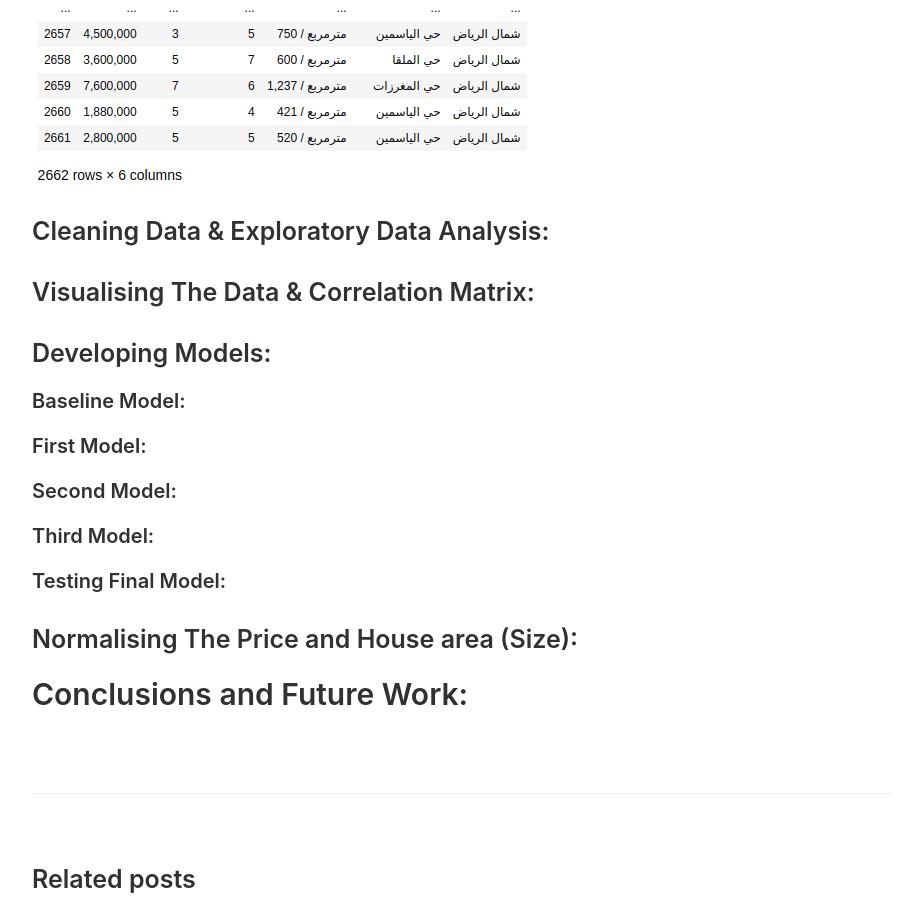
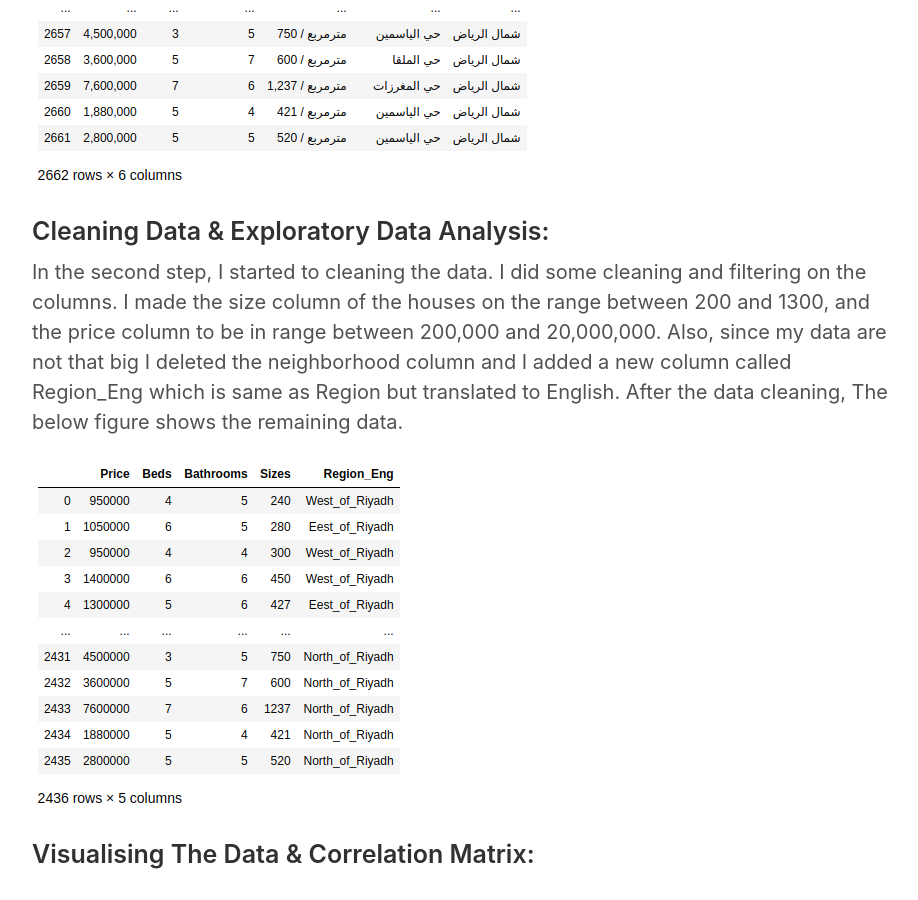
Before and after one commit to SulimanMD/SulimanMD.github.io, a Jekyll site: the page built from _posts/2019-09-22-Project_2.md, in a window 1280 px wide and 900 px high, scrolled down 2001 px. Shown: the whole window, without its empty margins (178-1096 px from the left). Built offline with Jekyll 4.4.1, drawn with Linux system fonts in a browser that asks for light colours; some of the changed text lies outside the part shown.

Commit message:
Commit number 28

```diff
--- a/_posts/2019-09-22-Project_2.md
+++ b/_posts/2019-09-22-Project_2.md
@@ -65,6 +65,9 @@ After I extracted the data, I saved it in csv file. The below figure shows the i
 
 ### Cleaning Data & Exploratory Data Analysis:
 
+In the second step, I started to cleaning the data. I did some cleaning and filtering on the columns. I made the size column of the houses on the range between 200 and 1300, and the price column to be in range between 200,000 and 20,000,000. Also, since my data are not that big I deleted the neighborhood column and I added a new column called Region_Eng which is same as Region but translated to English. After the data cleaning, The below figure shows the remaining data.
+
+![Image test]({{ site.url }}/images/house2.png)
 
 
 ### Visualising The Data & Correlation Matrix:
```
Also changed, not shown: other parts of _posts/2019-09-22-Project_2.md (+1 -1 lines), images/house2.png (added).
